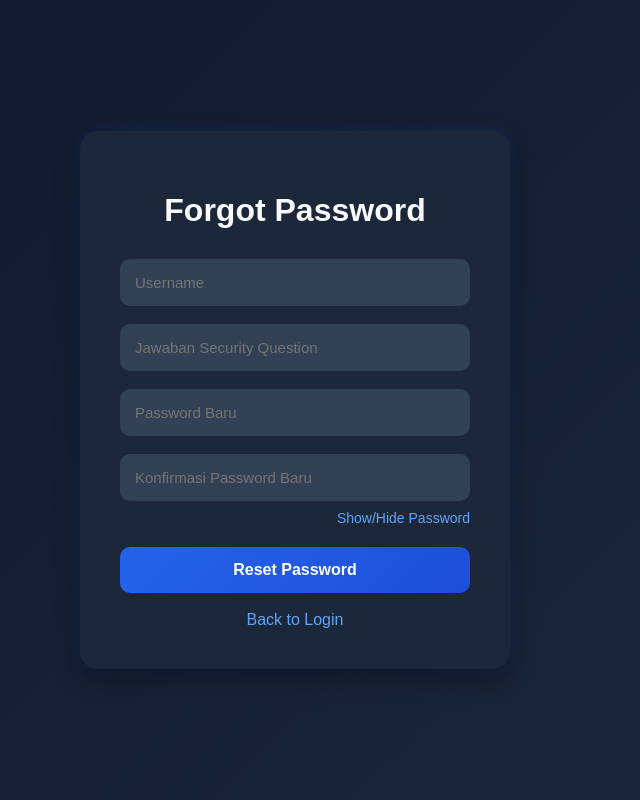
After one commit to pyandraanugrah/Project-Siskem, a Flask app: page /forgot_password in a window 1280 px wide. The commit adds this page. Shown: the whole page, without its empty margins (345-985 px from the left). Run offline with Flask 3, Linux system fonts and the light colour scheme.

Commit message:
Penambahan fitur forgot password disertai pertanyaan security user

```diff
--- a/app.py
+++ b/app.py
@@ -24,7 +24,12 @@ def home():
 def register():
 
     username = request.form['username']
+
     password = request.form['password']
+
+    security_question = request.form['security_question']
+
+    security_answer = request.form['security_answer']
 
     # =========================
     # PASSWORD VALIDATION
@@ -32,45 +37,72 @@ def register():
 
     # minimal 8 karakter
     if len(password) < 8:
+
         flash("Password minimal 8 karakter!", "error")
+
         return redirect('/')
 
     # harus ada huruf besar
     if not any(char.isupper() for char in password):
+
         flash("Password harus mengandung huruf besar!", "error")
+
         return redirect('/')
 
     # harus ada angka
     if not any(char.isdigit() for char in password):
+
         flash("Password harus mengandung angka!", "error")
+
         return redirect('/')
 
     # harus ada simbol
     symbols = "!@#$%^&*()_+-="
 
     if not any(char in symbols for char in password):
+
         flash("Password harus mengandung simbol!", "error")
+
         return redirect('/')
 
     # =========================
-    # HASH PASSWORD
+    # HASH PASSWORD & ANSWER
     # =========================
 
     hashed_password = ph.hash(password)
 
-    # koneksi database
+    hashed_answer = ph.hash(security_answer)
+
+    # =========================
+    # DATABASE
+    # =========================
+
     conn = sqlite3.connect('database.db')
+
     cursor = conn.cursor()
 
     try:
 
-        # simpan user
         cursor.execute(
-            "INSERT INTO users (username, password) VALUES (?, ?)",
-            (username, hashed_password)
+            """
+            INSERT INTO users (
+                username,
+                password,
+                security_question,
+                security_answer
+            )
+            VALUES (?, ?, ?, ?)
+            """,
+            (
+                username,
+                hashed_password,
+                security_question,
+                hashed_answer
+            )
         )
 
         conn.commit()
+
         conn.close()
 
         flash("Register berhasil! Silakan login.", "success")
@@ -244,6 +276,98 @@ def change_password():
 
         return "<h2>Password lama salah!</h2>"
 
+    # =========================
+# HALAMAN FORGOT PASSWORD
+# =========================
+@app.route('/forgot_password')
+def forgot_password_page():
+
+    return render_template('forgot_password.html')
+
+
+# =========================
+# PROSES FORGOT PASSWORD
+# =========================
+@app.route('/forgot_password', methods=['POST'])
+def forgot_password():
+
+    username = request.form['username']
+
+    security_answer = request.form['security_answer']
+
+    new_password = request.form['new_password']
+
+    confirm_password = request.form['confirm_password']
+
+    # cek konfirmasi password
+    if new_password != confirm_password:
+
+        flash("Konfirmasi password tidak cocok!", "error")
+
+        return redirect('/forgot_password')
+
+    # koneksi database
+    conn = sqlite3.connect('database.db')
+
+    cursor = conn.cursor()
+
+    # ambil data user
+    cursor.execute(
+        """
+        SELECT security_answer
+        FROM users
+        WHERE username = ?
+        """,
+        (username,)
+    )
+
+    result = cursor.fetchone()
+
+    # jika user tidak ditemukan
+    if result is None:
+
+        conn.close()
+
+        flash("Username tidak ditemukan!", "error")
+
+        return redirect('/forgot_password')
+
+    stored_answer = result[0]
+
+    try:
+
+        # verify jawaban security question
+        ph.verify(stored_answer, security_answer)
+
+        # hash password baru
+        new_hash = ph.hash(new_password)
+
+        # update password
+        cursor.execute(
+            """
+            UPDATE users
+            SET password = ?
+            WHERE username = ?
+            """,
+            (new_hash, username)
+        )
+
+        conn.commit()
+
+        conn.close()
+
+        flash("Password berhasil direset!", "success")
+
+        return redirect('/login')
+
+    except:
+
+        conn.close()
+
+        flash("Jawaban security question salah!", "error")
+
+        return redirect('/forgot_password')
+
 # =========================
 # LOGOUT
 # =========================
--- a/static/style.css
+++ b/static/style.css
@@ -1,4 +1,4 @@
-body{
+body {
   background: linear-gradient(135deg, #0f172a, #1e293b);
 
   font-family: Arial, sans-serif;
@@ -13,7 +13,7 @@ body{
 }
 
 /* CARD CONTAINER */
-.container{
+.container {
   background-color: rgba(30, 41, 59, 0.95);
 
   padding: 40px;
@@ -22,20 +22,20 @@ body{
   width: 350px;
 
   box-shadow:
-        0 10px 25px rgba(0,0,0,0.4),
-        0 0 15px rgba(37,99,235,0.2);
+    0 10px 25px rgba(0, 0, 0, 0.4),
+    0 0 15px rgba(37, 99, 235, 0.2);
 
   backdrop-filter: blur(10px);
 
   transition: 0.3s ease;
 }
 
-.container:hover{
+.container:hover {
   transform: translateY(-5px);
 }
 
 /* TITLE */
-h1{
+h1 {
   text-align: center;
   margin-bottom: 30px;
 
@@ -44,7 +44,7 @@ h1{
 }
 
 /* INPUT */
-input{
+input {
   width: 100%;
   padding: 14px;
 
@@ -64,24 +64,20 @@ input{
   box-sizing: border-box;
 }
 
-input:focus{
+input:focus {
   border: 1px solid #60a5fa;
-    box-shadow: 0 0 10px rgba(96,165,250,0.4);
+  box-shadow: 0 0 10px rgba(96, 165, 250, 0.4);
 }
 
 /* BUTTON */
-button{
+button {
   width: 100%;
   padding: 14px;
 
   border: none;
   border-radius: 10px;
 
-    background: linear-gradient(
-        135deg,
-        #2563eb,
-        #1d4ed8
-    );
+  background: linear-gradient(135deg, #2563eb, #1d4ed8);
 
   color: white;
 
@@ -93,34 +89,34 @@ button{
   transition: 0.3s ease;
 }
 
-button:hover{
+button:hover {
   transform: scale(1.02);
-    box-shadow: 0 0 15px rgba(37,99,235,0.5);
+  box-shadow: 0 0 15px rgba(37, 99, 235, 0.5);
 }
 
-button:active{
+button:active {
   transform: scale(0.98);
 }
 
 /* LINK */
-a{
+a {
   color: #60a5fa;
   text-decoration: none;
 
   transition: 0.3s;
 }
 
-a:hover{
+a:hover {
   color: #93c5fd;
 }
 
 /* CENTER */
-.center{
+.center {
   text-align: center;
 }
 
 /* ALERT */
-.alert{
+.alert {
   padding: 12px;
   border-radius: 10px;
 
@@ -130,18 +126,18 @@ a:hover{
   font-size: 14px;
 }
 
-.alert-success{
-    background-color: rgba(34,197,94,0.2);
+.alert-success {
+  background-color: rgba(34, 197, 94, 0.2);
   color: #4ade80;
 }
 
-.alert-error{
-    background-color: rgba(239,68,68,0.2);
+.alert-error {
+  background-color: rgba(239, 68, 68, 0.2);
   color: #f87171;
 }
 
 /* DASHBOARD INFO CARD */
-.info-box{
+.info-box {
   background-color: #334155;
 
   padding: 15px;
@@ -153,19 +149,18 @@ a:hover{
 }
 
 /* MOBILE RESPONSIVE */
-@media(max-width: 500px){
-
-    .container{
+@media (max-width: 500px) {
+  .container {
     width: 90%;
     padding: 30px;
   }
 
-    h1{
+  h1 {
     font-size: 26px;
   }
 }
 
-.alert{
+.alert {
   padding: 12px;
   border-radius: 10px;
 
@@ -175,33 +170,50 @@ a:hover{
   font-size: 14px;
 }
 
-.alert-error{
-    background-color: rgba(239,68,68,0.2);
+.alert-error {
+  background-color: rgba(239, 68, 68, 0.2);
   color: #f87171;
 
-    border: 1px solid rgba(239,68,68,0.3);
+  border: 1px solid rgba(239, 68, 68, 0.3);
 }
 
-.show-password{
+.show-password {
   text-align: right;
   margin-top: -10px;
   margin-bottom: 20px;
 }
 
-.show-password span{
+.show-password span {
   color: #60a5fa;
   cursor: pointer;
   font-size: 14px;
 }
 
-.show-password span:hover{
+.show-password span:hover {
   color: #93c5fd;
 }
 
-#strength-text{
+#strength-text {
   margin-top: -5px;
   margin-bottom: 15px;
 
   font-size: 14px;
   font-weight: bold;
 }
+
+select {
+  width: 100%;
+  padding: 14px;
+
+  margin-bottom: 18px;
+
+  border: none;
+  border-radius: 10px;
+
+  background-color: #334155;
+  color: white;
+
+  font-size: 15px;
+
+  outline: none;
+}
--- /dev/null
+++ b/templates/forgot_password.html
@@ -0,0 +1,93 @@
+<!doctype html>
+<html>
+  <head>
+    <title>Forgot Password</title>
+
+    <link
+      rel="stylesheet"
+      href="{{ url_for('static', filename='style.css') }}"
+    />
+  </head>
+
+  <script>
+
+function togglePassword() {
+
+    let password1 = document.getElementById("new_password");
+
+    let password2 = document.getElementById("confirm_password");
+
+    // kalau password masih hidden
+    if (password1.type === "password") {
+
+        password1.type = "text";
+
+        password2.type = "text";
+
+    } else {
+
+        password1.type = "password";
+
+        password2.type = "password";
+
+    }
+}
+
+</script>
+
+  <body>
+    <div class="container">
+      <h1>Forgot Password</h1>
+
+      {% with messages = get_flashed_messages(with_categories=true) %} {% if
+      messages %} {% for category, message in messages %}
+
+      <div class="alert alert-{{ category }}">{{ message }}</div>
+
+      {% endfor %} {% endif %} {% endwith %}
+
+      <form action="/forgot_password" method="POST">
+        <!-- USERNAME -->
+        <input type="text" name="username" placeholder="Username" required />
+
+        <!-- SECURITY ANSWER -->
+        <input
+          type="text"
+          name="security_answer"
+          placeholder="Jawaban Security Question"
+          required
+        />
+
+        <!-- NEW PASSWORD -->
+        <input
+          type="password"
+          name="new_password"
+          id="new_password"
+          placeholder="Password Baru"
+          required
+        />
+
+        <!-- CONFIRM PASSWORD -->
+        <input
+          type="password"
+          name="confirm_password"
+          id="confirm_password"
+          placeholder="Konfirmasi Password Baru"
+          required
+        />
+
+        <div class="show-password">
+          <span onclick="togglePassword()"> Show/Hide Password </span>
+        </div>
+
+        <button type="submit">Reset Password</button>
+      </form>
+
+      <div class="center">
+        <br />
+
+        <a href="/login"> Back to Login </a>
+      </div>
+    </div>
+  </body>
+</html>
--- a/templates/login.html
+++ b/templates/login.html
@@ -46,6 +46,12 @@
         </div>
 
         <button type="submit">Login</button>
+
+        <div class="center">
+          <br />
+
+          <a href="/forgot_password"> Forgot Password? </a>
+        </div>
       </form>
 
       <div class="center">
```
Also changed, not shown: database.py (+8 -1 lines), templates/register.html (+110 -21 lines). Lines whose indentation alone changed are shown as unchanged.
